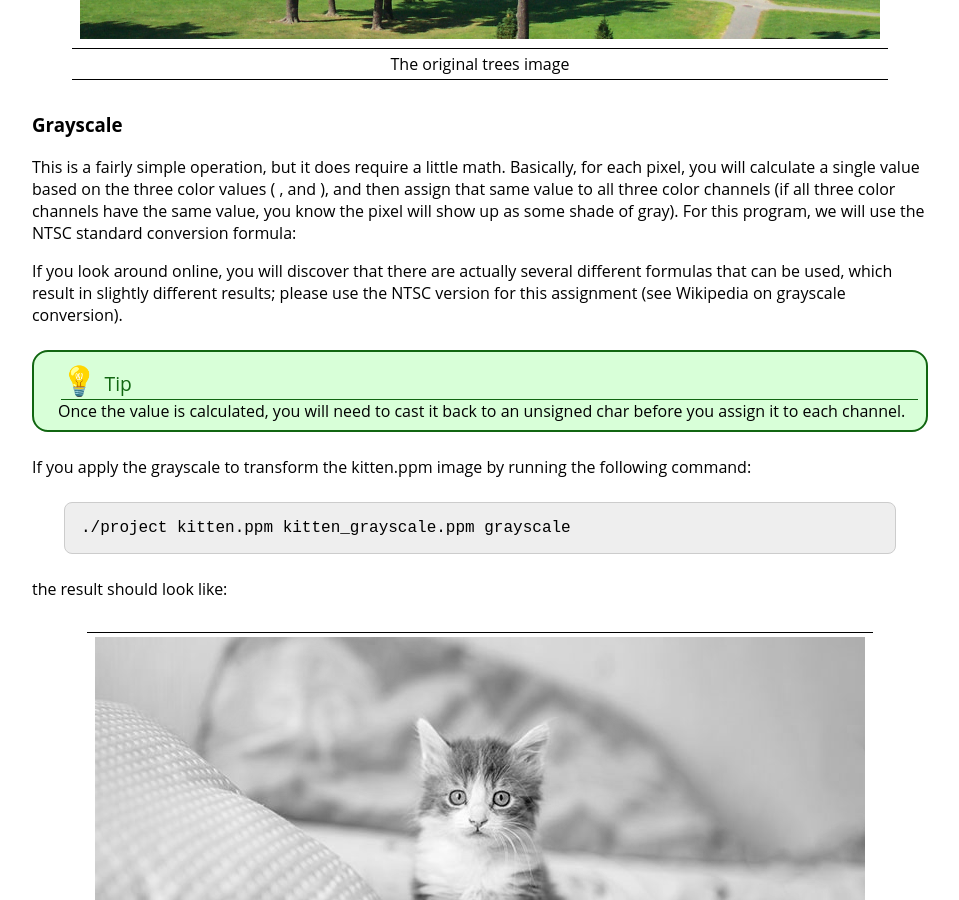
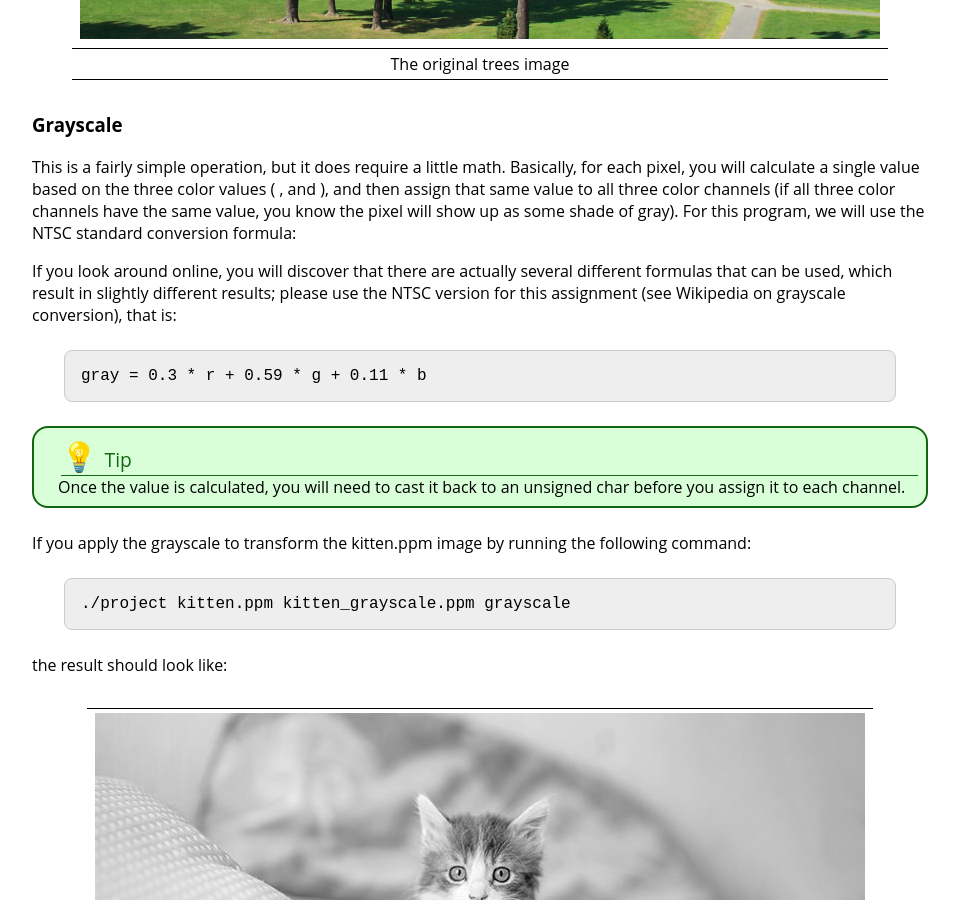
Before and after one commit to jhu-ip/cs220-f24, a Jekyll site: the page built from assign/midterm.md, in a window 1280 px wide and 900 px high, scrolled down 8469 px. Shown: the whole window, without its empty margins (160-1119 px from the left). Built offline with Jekyll 4.4.1, drawn with Linux system fonts in a browser that asks for light colours.

Commit message:
minor fix to the midterm writeup

````diff
--- a/assign/midterm.md
+++ b/assign/midterm.md
@@ -273,7 +273,11 @@ This is a fairly simple operation, but it does require a little math. Basically,
   ), and then assign that same value to all three color channels (if all three color channels have the same value, you know the pixel will show up as some shade of gray). For this program, we will use the NTSC standard conversion formula:
 
 
-If you look around online, you will discover that there are actually several different formulas that can be used, which result in slightly different results; please use the NTSC version for this assignment (see Wikipedia on grayscale conversion).
+If you look around online, you will discover that there are actually several different formulas that can be used, which result in slightly different results; please use the NTSC version for this assignment (see Wikipedia on grayscale conversion), that is:
+
+```
+gray = 0.3 * r + 0.59 * g + 0.11 * b
+```
 
 <div class='admonition tip'>
 <div class='title'>Tip</div>
````
